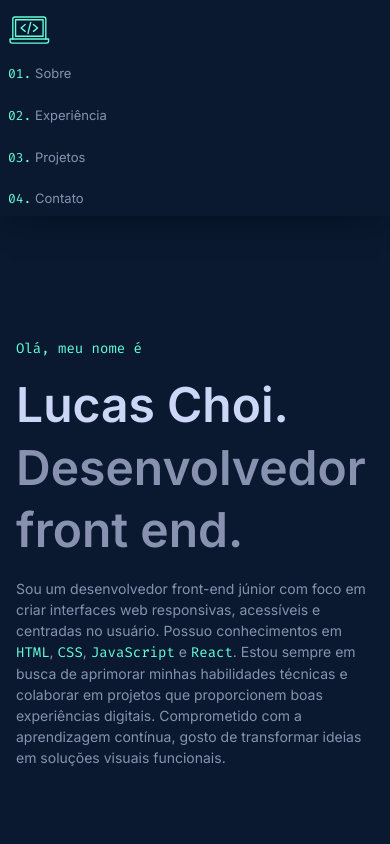
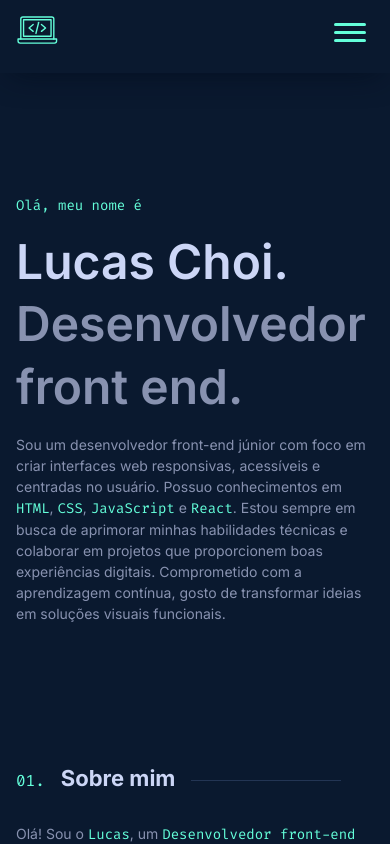
Before and after one commit to wbchoi/portfolio, a React (Vite) app: page / in a window 390 px wide. Shown: the top 844 px of the page. Built offline with nearby package versions, Linux system fonts and the light colour scheme.

Commit message:
add burguer menu to mobile version

```diff
--- a/src/components/Header.jsx
+++ b/src/components/Header.jsx
@@ -1,8 +1,15 @@
+import { useState } from "react";
 import { Link, animateScroll as scroll } from "react-scroll";
 import logo from "../assets/logo.svg";
 import styles from "./Header.module.css";
 
 const Header = () => {
+  const [menuOpen, setMenuOpen] = useState(false);
+
+  const handleNavClick = () => {
+    setMenuOpen(false);
+  };
+
   return (
     <header className={styles.header}>
       <div className={styles.logo}>
@@ -11,25 +18,63 @@ const Header = () => {
         </a>
       </div>
 
-      <nav>
-        <ul className={styles.navbar}>
+      <button
+        className={`${styles.burger} ${menuOpen ? styles.open : ""}`}
+        aria-label="Abrir menu"
+        aria-expanded={menuOpen}
+        onClick={() => setMenuOpen((open) => !open)}
+      >
+        <span className={styles.burgerBar}></span>
+        <span className={styles.burgerBar}></span>
+        <span className={styles.burgerBar}></span>
+      </button>
+
+      <nav className={`${styles.navbar} ${menuOpen ? styles.open : ""}`}>
+        <ul>
           <li>
-            <Link to="about" smooth={true} duration={500} offset={-250} className={styles.navigation}>
+            <Link
+              to="about"
+              smooth={true}
+              duration={500}
+              offset={-250}
+              className={styles.navigation}
+              onClick={handleNavClick}
+            >
               <span>01.</span> Sobre
             </Link>
           </li>
           <li>
-            <Link to="experiences" smooth={true} duration={500} offset={-250} className={styles.navigation}>
+            <Link
+              to="experiences"
+              smooth={true}
+              duration={500}
+              offset={-250}
+              className={styles.navigation}
+              onClick={handleNavClick}
+            >
               <span>02.</span> Experiência
             </Link>
           </li>
           <li>
-            <Link to="projects" smooth={true} duration={500} offset={-250} className={styles.navigation}>
+            <Link
+              to="projects"
+              smooth={true}
+              duration={500}
+              offset={-250}
+              className={styles.navigation}
+              onClick={handleNavClick}
+            >
               <span>03.</span> Projetos
             </Link>
           </li>
           <li>
-            <Link to="contact" smooth={true} duration={500} className={styles.navigation}>
+            <Link
+              to="contact"
+              smooth={true}
+              duration={500}
+              className={styles.navigation}
+              onClick={handleNavClick}
+            >
               <span>04.</span> Contato
             </Link>
           </li>
--- a/src/components/Header.module.css
+++ b/src/components/Header.module.css
@@ -10,6 +10,42 @@
   position: sticky;
   top: 0;
   z-index: 999;
+  position: sticky;
+  top: 0;
+  z-index: 999;
+}
+
+.burger {
+  display: none;
+  flex-direction: column;
+  justify-content: center;
+  gap: 5px;
+  width: 2rem;
+  height: 2rem;
+  background: none;
+  border: none;
+  cursor: pointer;
+  z-index: 1001;
+}
+
+.burgerBar {
+  width: 2rem;
+  height: 3px;
+  background: var(--green);
+  border-radius: 2px;
+  transition: all 0.3s;
+}
+
+.burger.open .burgerBar:nth-child(1) {
+  transform: translateY(8px) rotate(45deg);
+}
+
+.burger.open .burgerBar:nth-child(2) {
+  opacity: 0;
+}
+
+.burger.open .burgerBar:nth-child(3) {
+  transform: translateY(-8px) rotate(-45deg);
 }
 
 .logo {
@@ -41,21 +77,67 @@
   }
 }
 
+.navbar ul {
+  display: flex;
+  gap: 1.5rem;
+  margin: 0;
+  padding: 0;
+  list-style: none;
+}
+
 @media (max-width: 760px) {
   .header {
-    flex-direction: column;
-    align-items: start;
-    padding: 0.5rem;
+    justify-content: space-between;
+    align-items: center;
+    padding: 0.5rem 1rem;
+    position: sticky;
+    top: 0;
+    z-index: 999;
+    background-color: var(--navy);
 
     .logo {
       margin-bottom: 0.5rem;
+
       img {
         width: 2.75rem;
       }
     }
 
+    .burger {
+      display: flex;
+      position: absolute;
+      top: 1rem;
+      right: 1.5rem;
+    }
+
     .navbar {
+      position: absolute;
+      top: 100%;
+      left: 0;
+      width: 100vw;
+      background: var(--navy);
       flex-direction: column;
+      align-items: flex-start;
+      box-shadow: 0 10px 30px -10px var(--navy-shadow);
+      transform: translateY(-20px);
+      opacity: 0;
+      pointer-events: none;
+      transition: opacity 0.3s, transform 0.3s;
+      z-index: 1000;
+      padding: 0;
+    }
+
+    .navbar.open {
+      opacity: 1;
+      transform: translateY(0);
+      pointer-events: auto;
+      padding: 1rem 1.5rem;
+    }
+
+    .navbar ul {
+      flex-direction: column;
+      gap: 1rem;
+      width: 100%;
     }
   }
 }
```
